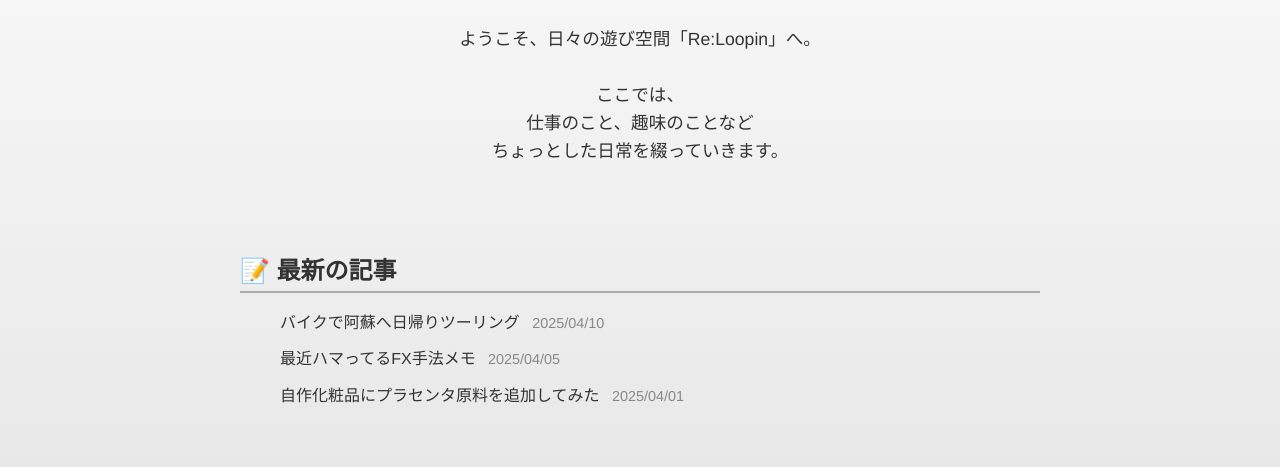
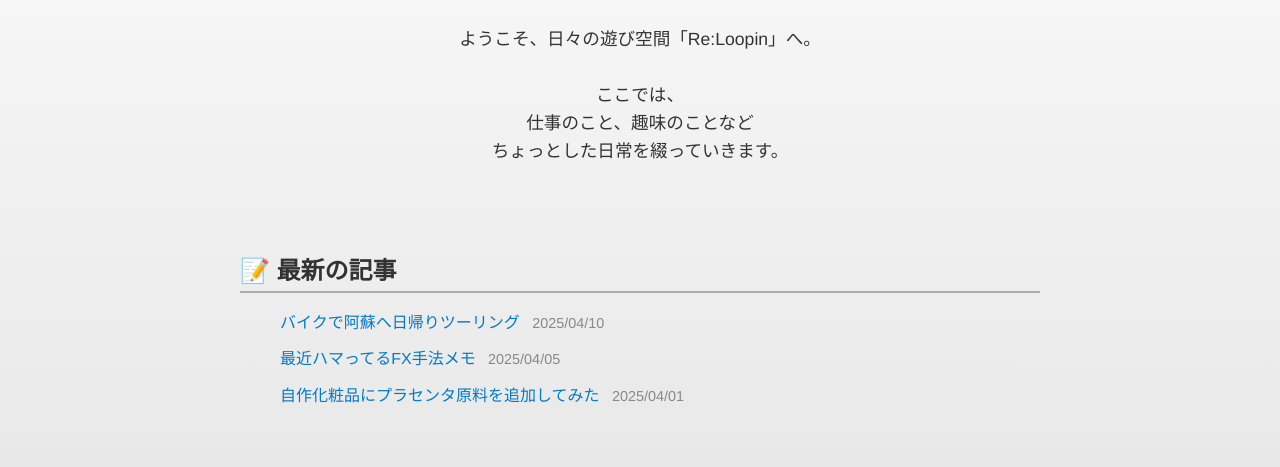
Before and after one commit to Mystak-T/reloopin, a plain HTML site: page index.html in a window 1280 px wide. Shown: the part 322-789 px from the top of the page. Drawn offline with Linux system fonts and the light colour scheme.

Commit message:
Update index.html

```diff
--- a/index.html
+++ b/index.html
@@ -65,6 +65,13 @@
       color: #888;
       margin-left: 0.5rem;
     }
+    .articles li a {
+      color: #007acc;
+      text-decoration: none;
+    }
+    .articles li a:hover {
+      text-decoration: underline;
+    }
     footer {
       margin-top: 3rem;
       font-size: 0.9rem;
@@ -89,9 +96,9 @@
   <section class="section">
     <h2>📝 最新の記事</h2>
     <ul class="articles">
-      <li>バイクで阿蘇へ日帰りツーリング <span>2025/04/10</span></li>
-      <li>最近ハマってるFX手法メモ <span>2025/04/05</span></li>
-      <li>自作化粧品にプラセンタ原料を追加してみた <span>2025/04/01</span></li>
+      <li><a href="post.html?md=posts/2025-04-10-bike.md">バイクで阿蘇へ日帰りツーリング</a> <span>2025/04/10</span></li>
+      <li><a href="post.html?md=posts/2025-04-05-fx-method.md">最近ハマってるFX手法メモ</a> <span>2025/04/05</span></li>
+      <li><a href="post.html?md=posts/2025-04-01-placenta.md">自作化粧品にプラセンタ原料を追加してみた</a> <span>2025/04/01</span></li>
     </ul>
   </section>
 
```
